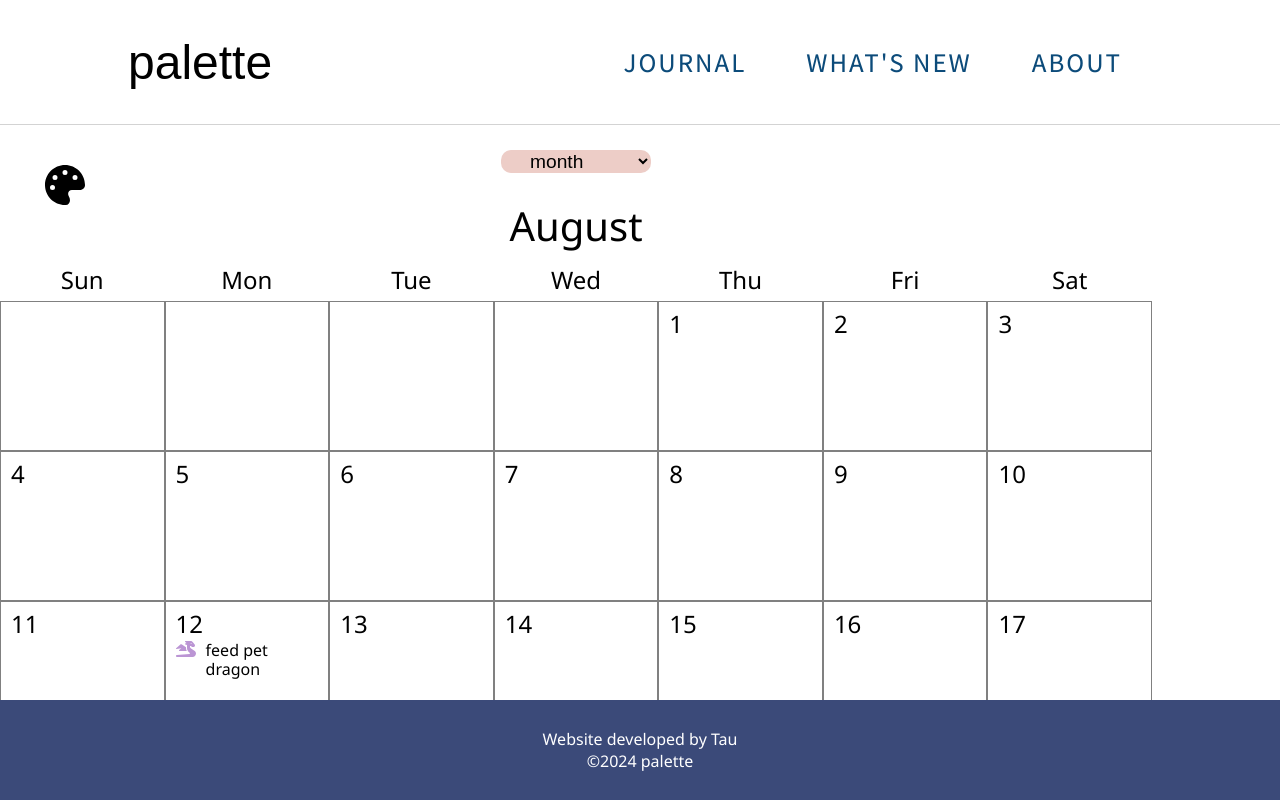
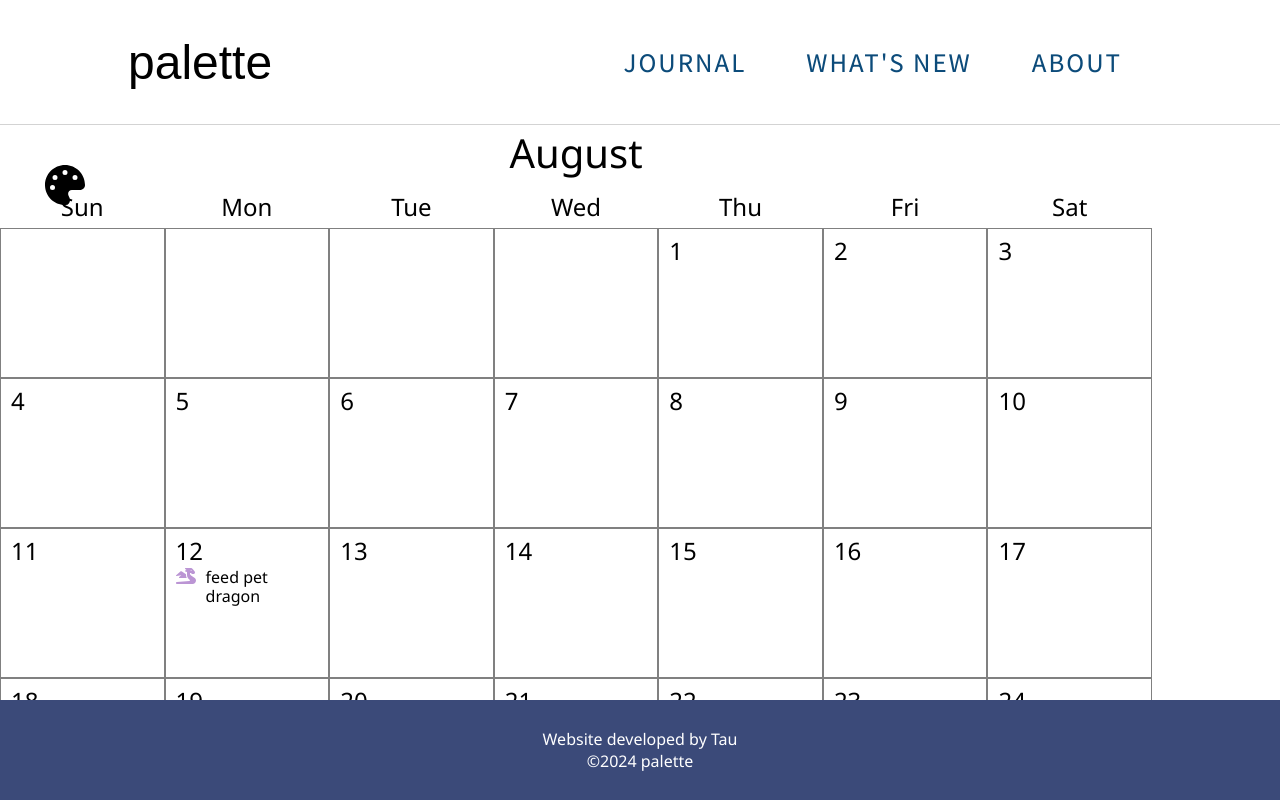
Before and after one commit to taujeng/palette, a Next.js app: page /month in a window 1280 px wide. Built offline with nearby package versions, Linux system fonts and the light colour scheme.

Commit message:
Create a deprecated folder under components. Moved TimeMenu there.

```diff
--- a/src/app/month/page.tsx
+++ b/src/app/month/page.tsx
@@ -54,7 +54,6 @@ const Month = () => {
 
   return (
     <div className="month-container">
-      <TimeMenu time="month"/>
       {state[getDate()] && <ColorPalette status={showColorPalette} setStatus={() => setShowColorPalette(!showColorPalette)} />}
       <h2>{currentDate.toLocaleDateString('en-US', { month: 'long' })}</h2>
       <div className="weekDay-title-container">
```
